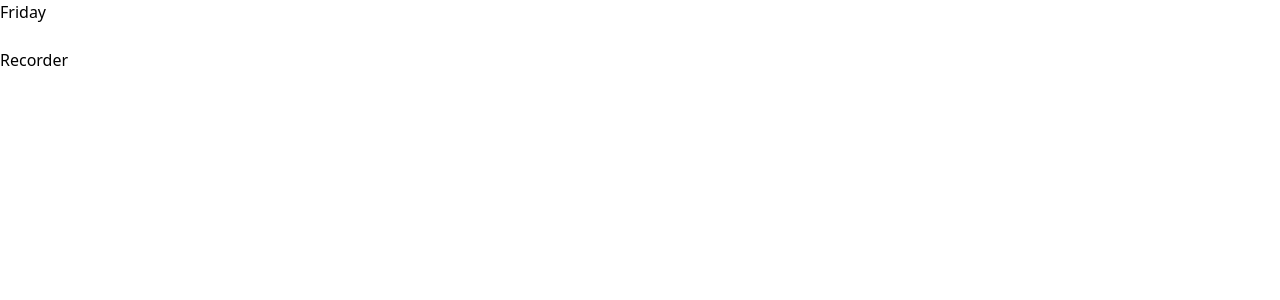
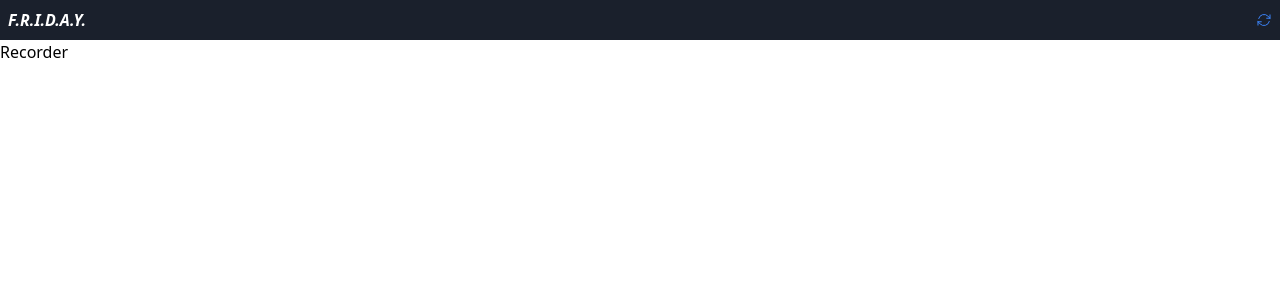
Before and after one commit to likhitgarimella/Friday, a React (Vite) app in the folder frontend/: page / in a window 1280 px wide. Shown: the top 300 px of the page. Built offline with nearby package versions, Linux system fonts and the light colour scheme.

Commit message:
#50 frontend fixed

```diff
--- a/frontend/src/components/Title.tsx
+++ b/frontend/src/components/Title.tsx
@@ -9,6 +9,7 @@ type Props = {
 // Title
 function Title({ setMessages }: Props) {
     const [isResetting, setIsResetting] = useState(false);
+    const [isHovered, setIsHovered] = useState(false);
 
     // Reset the conversation
     const resetConversation = async () => {
@@ -31,15 +32,31 @@ function Title({ setMessages }: Props) {
     };
 
     return (
-        <div className="flex justify-between items-center w-full p-4 bg-gray-900 text-white font-bold shadow">
-            <div className="italic">Friday</div>
+        <div style={{display: "flex",
+        justifyContent: "space-between",
+        alignItems: "center",
+        width: "100%",
+        padding: "8px",
+        backgroundColor: "#1a202c",
+        color: "#ffffff",
+        fontSize: "16px",
+        fontWeight: "bold",
+        fontStyle: "italic"}}>
+        {/* <div className="flex justify-between items-center w-full p-4 bg-gray-900 text-white font-bold shadow"></div> */}
+            <div>F.R.I.D.A.Y.</div>
 
             <button
                 onClick={resetConversation}
-                className={
-                    "transition-all duration-300 text-blue-300 hover:text-pink-500 " +
-                    (isResetting && "animate-pulse")
-                }
+                style={{
+                    transition: "all 300ms",
+                    color: isHovered ? "#fuchsia" : "#3b82f6", // pink-500 : blue-300
+                    cursor: "pointer",
+                    fontWeight: "normal",
+                }}
+                onMouseEnter={() => setIsHovered(true)}
+                onMouseLeave={() => setIsHovered(false)}
+                className={isResetting ? "animate-pulse" : ""}
+                // className={"transition-all duration-300 text-blue-300 hover:text-pink-500 " + (isResetting && "animate-pulse")}
             >
                 <svg
                     xmlns="http://www.w3.org/2000/svg"
@@ -47,7 +64,11 @@ function Title({ setMessages }: Props) {
                     viewBox="0 0 24 24"
                     strokeWidth={1.5}
                     stroke="currentColor"
-                    className="w-6 h-6"
+                    style={{
+                        transition: "stroke 300ms",
+                        width: "1rem",
+                        height: "1rem",
+                      }}
                 >
                     <path
                         strokeLinecap="round"
@@ -58,7 +79,6 @@ function Title({ setMessages }: Props) {
             </button>
         </div>
     );
-
-}
+};
 
 export default Title;
```
